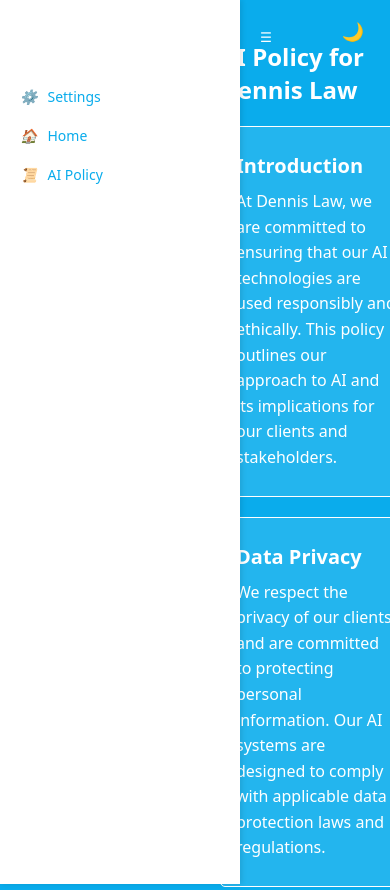
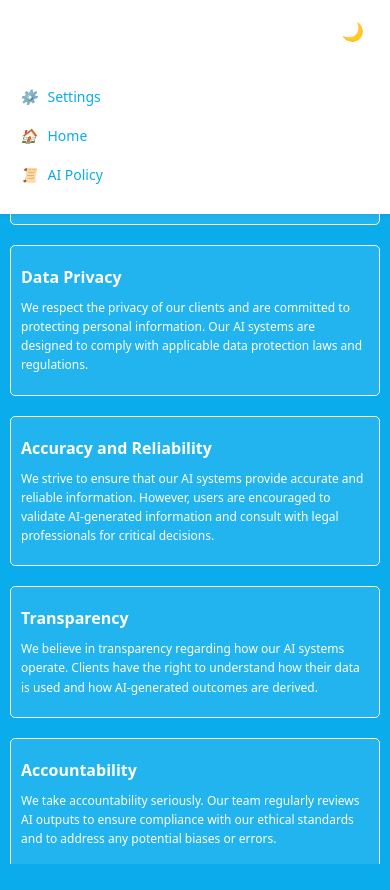
Before and after one commit to KetsiEmmanuel/dennislawai, a plain HTML site: page chatinterface/ai_policy.html in a window 390 px wide. Shown: the top 890 px of the page. After the commit the page ends 864 px from the top, so only its background shows below. Drawn offline with Linux system fonts and the light colour scheme.

Commit message:
Update ai_policy.html

```diff
--- a/chatinterface/ai_policy.html
+++ b/chatinterface/ai_policy.html
@@ -11,7 +11,6 @@
             background-color: #0aacec;
             display: flex;
             transition: background-color 0.3s, color 0.3s;
-            margin-bottom: 600px;
         }
         .dark-mode {
             background-color: #121212;
@@ -91,6 +90,7 @@
             transition: margin-left 0.3s;
             padding: 20px;
             height: 100vh; /* Full height to center vertically */
+            overflow-y: auto; /* Enable vertical scrolling if needed */
         }
         .content-container {
             max-width: 800px; /* Maximum width for better readability */
@@ -134,6 +134,47 @@
         .table-of-contents a:hover {
             text-decoration: underline; /* Underline on hover */
         }
+
+        /* Responsive Styles */
+        @media (max-width: 768px) {
+            .sidebar {
+                width: 100%; /* Full width on mobile */
+                height: auto; /* Auto height */
+                position: absolute; /* Change to absolute */
+                z-index: 999; /* Lower z-index for overlay */
+            }
+            .toggle-sidebar {
+                left: 20px; /* Adjust position */
+            }
+            .main {
+                margin-left: 0; /* No margin for mobile */
+                padding: 10px; /* Reduced padding on mobile */
+            }
+            h1 {
+                font-size: 20px; /* Smaller font size for mobile */
+            }
+            h2 {
+                font-size: 18px; /* Smaller font size for mobile */
+            }
+            p {
+                font-size: 14px; /* Smaller font size for mobile */
+            }
+            .topic-box {
+                padding: 10px; /* Reduced padding for mobile */
+            }
+        }
+
+        @media (max-width: 480px) {
+            h1 {
+                font-size: 18px; /* Further reduce font size */
+            }
+            h2 {
+                font-size: 16px; /* Further reduce font size */
+            }
+            p {
+                font-size: 12px; /* Further reduce font size */
+            }
+        }
     </style>
 </head>
 <body>
@@ -152,7 +193,6 @@
     <div class="main" id="mainContent">
         <div class="content-container">
             <h1>AI Policy for Dennis Law</h1>
-
 
             <div class="topic-box">
                 <h2 id="introduction">Introduction</h2>
```
